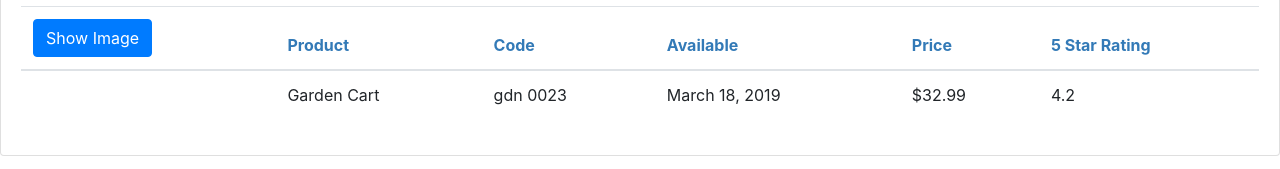
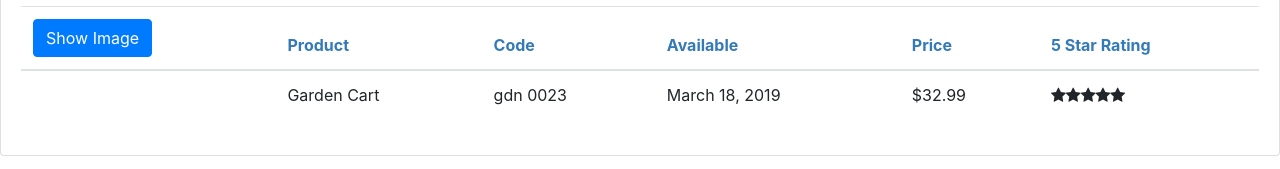
Before and after one commit to kitamarekweb/My-1-Angular-GettingStarted, an Angular app: page / in a window 1280 px wide. Shown: the part 202-371 px from the top of the page. Built offline with nearby package versions, Linux system fonts and the light colour scheme.

Commit message:
using NESTED COMPONENT

```diff
--- a/src/app/app.module.ts
+++ b/src/app/app.module.ts
@@ -5,12 +5,14 @@
 
 import {AppComponent} from './app.component';
 import {ProductListComponent} from './products/product-list.component';
+import {StarComponent} from './shared/star.component';
 
 @NgModule({
   declarations: [
     AppComponent,
     ProductListComponent,
-    ConvertToSpacesPipe
+    ConvertToSpacesPipe,
+    StarComponent
   ],
   imports: [
     BrowserModule,
--- a/src/app/products/product-list.component.html
+++ b/src/app/products/product-list.component.html
@@ -46,7 +46,7 @@
           <td>{{product.productCode | lowercase | convertToSpaces: '-'}}</td>
           <td>{{product.releaseDate}}</td>
           <td>{{product.price | currency: 'USD':'symbol':'1.2-2'}}</td>
-          <td>{{product.starRating}}</td>
+          <td><pm-star></pm-star></td>
         </tr>
         </tbody>
       </table>
```
